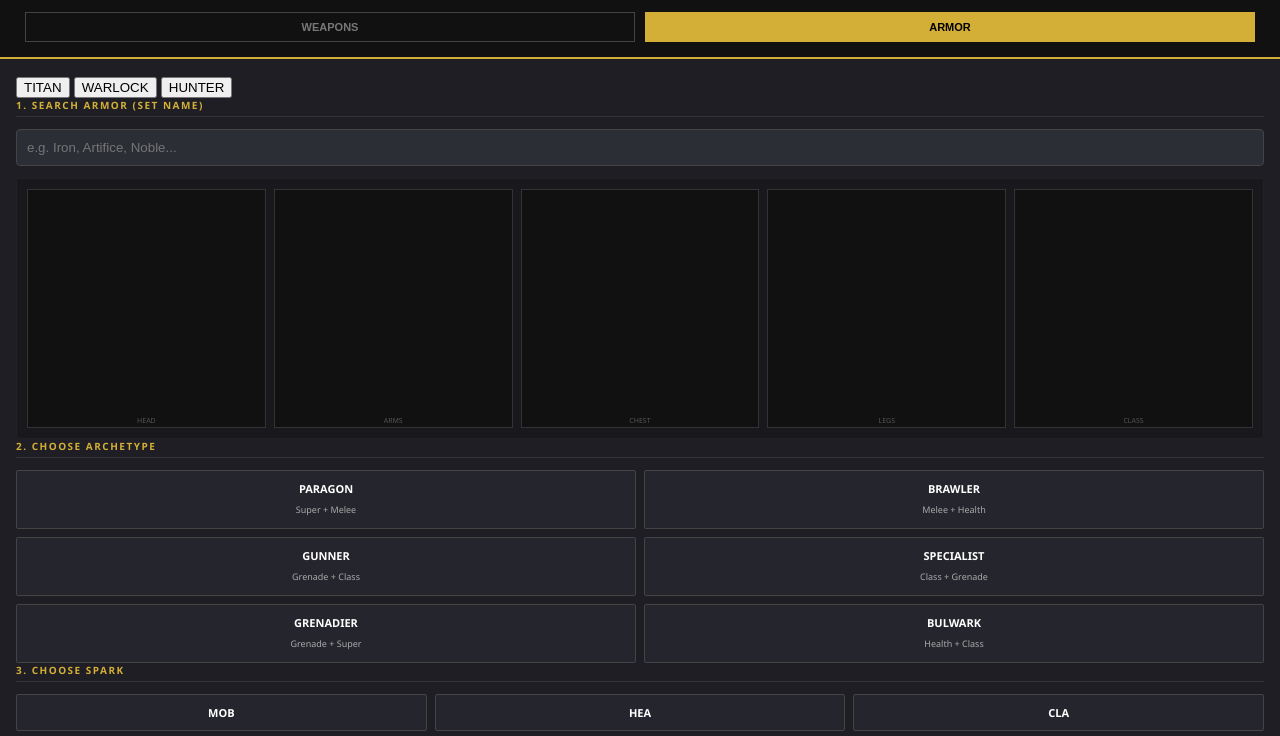
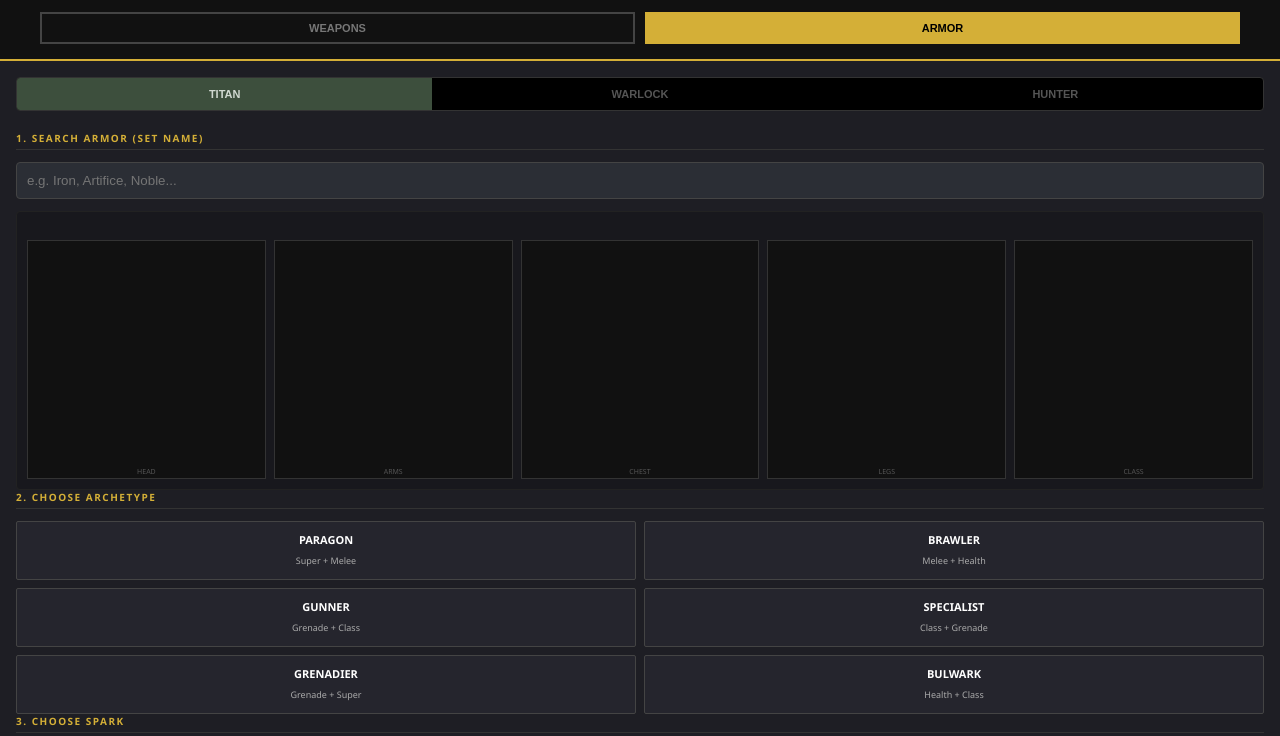
Before and after one commit to hedgemanNate/AhamkaraWishes, a browser extension: page sidepanel.html in a window 1280 px wide. Both pictures are taken after a click on the button "ARMOR". Shown: the part 56-792 px from the top of the page. Drawn offline with Linux system fonts and the light colour scheme.

Commit message:
armor lable showing

```diff
--- a/sidepanel.css
+++ b/sidepanel.css
@@ -32,18 +32,18 @@
 .logo-area h1 { margin: 0; font-size: 18px; letter-spacing: 2px; color: var(--accent-gold); text-align: center; }
 .subtitle { display: block; text-align: center; font-size: 10px; color: var(--text-sub); text-transform: uppercase; letter-spacing: 4px; }
 
-.tab-switcher { display: flex; margin-top: 15px; gap: 10px; padding: 0 10px; }
+.tab-switcher { display: flex; margin-top: 15px; gap: 10px; padding: 0 25px; }
 .tab-btn {
   flex: 1;
   background: transparent;
-  border: 1px solid #444;
+  border: 2px solid #444;
   color: #777;
   padding: 8px;
   cursor: pointer;
   font-weight: bold;
   text-transform: uppercase;
   font-size: 11px;
-  transition: 0.2s;
+  transition: 0.3s;
 }
 .tab-btn.active { background: var(--accent-gold); color: #000; border-color: var(--accent-gold); }
 
@@ -85,6 +85,23 @@
   padding: 10px;
   border-radius: 4px;
   border: 1px solid #222;
+}
+
+#armor-set-name {
+    width: 100%;           /* Takes up the full top row of the grid */
+    text-align: right;     /* Aligns text to the right */
+    color: #ffffff;        /* Bold white text */
+    font-weight: bold;
+    font-size: 10px;
+    margin-bottom: 2px;    /* Space between name and icons */
+    min-height: 8px;      /* Prevents layout jump when empty */
+    text-transform: uppercase;
+    letter-spacing: 1px;
+}
+
+/* Ensure the grid wraps so the name stays on top */
+.armor-grid {
+    flex-wrap: wrap;
 }
 
 .armor-box {
@@ -237,4 +254,86 @@
 }
 .card-header { display: flex; justify-content: space-between; align-items: center; border-bottom: 1px solid #444; padding-bottom: 8px; margin-bottom: 8px; }
 .card-icon { width: 24px; height: 24px; margin-right: 8px; border-radius: 2px; }
-.card-title { font-weight: bold; font-size: 15px; color: #fff
+.card-title { font-weight: bold; font-size: 15px; color: #fff; }
+.card-id { font-size: 10px; color: #555; font-family: monospace; }
+.roll-row { display: flex; justify-content: space-between; align-items: center; font-size: 13px; color: var(--text-sub); padding: 4px 0; border-bottom: 1px solid #333; }
+.badge { padding: 2px 6px; border-radius: 4px; font-size: 9px; font-weight: bold; margin-right: 8px; }
+.badge-pve { background: #172554; color: #93c5fd; border: 1px solid #1e40af; }
+.badge-pvp { background: #450a0a; color: #fca5a5; border: 1px solid #991b1b; }
+.btn-del { background: transparent; border: none; cursor: pointer; opacity: 0.6; }
+.secondary-btn { background: transparent; color: #666; font-size: 10px; border: none; cursor: pointer; }
+
+/* --- MUTED CLASS SELECTOR PILL --- */
+.class-selector {
+    display: flex;
+    background: #000;
+    border: 1px solid #333;
+    border-radius: 4px;
+    overflow: hidden;
+    margin-bottom: 20px;
+    cursor: pointer;
+}
+
+.class-btn {
+    flex: 1;
+    padding: 10px;
+    text-align: center;
+    font-size: 11px;
+    font-weight: bold;
+    color: #555; /* Unselected text */
+    text-transform: uppercase;
+    background: transparent;
+    border: none;
+    cursor: pointer;
+    transition: all 0.2s ease;
+}
+
+/* --- MUTED CLASS SELECTOR PILL --- */
+.class-selector {
+    display: flex;
+    background: #000;
+    border: 1px solid #333;
+    border-radius: 4px;
+    overflow: hidden;
+    margin-bottom: 20px;
+    cursor: pointer;
+}
+
+.class-btn {
+    flex: 1;
+    padding: 10px;
+    text-align: center;
+    font-size: 11px;
+    font-weight: bold;
+    color: #555; /* Unselected text */
+    text-transform: uppercase;
+    background: transparent;
+    border: none;
+    cursor: pointer;
+    transition: all 0.2s ease;
+}
+
+/* Specific Muted Active States */
+
+/* TITAN - Muted Forest/Sage Green */
+.class-btn[data-class="0"].active {
+    background: #3d4f3d;
+    color: #d1d9d1;
+}
+
+/* HUNTER - Muted Brick/Dusty Red */
+.class-btn[data-class="1"].active {
+    background: #5c3b3b;
+    color: #f1e1e1;
+}
+
+/* WARLOCK - Muted Ochre/Gold Yellow */
+.class-btn[data-class="2"].active {
+    background: #5c533b;
+    color: #f1ede1;
+}
+
+.class-btn:hover:not(.active) {
+    color: #888;
+    background: rgba(255, 255, 255, 0.05);
+}
--- a/sidepanel.html
+++ b/sidepanel.html
@@ -40,6 +40,8 @@
         <input type="text" class="search-input" id="armor-query" placeholder="e.g. Iron, Artifice, Noble...">
 
         <div class="armor-grid" id="armor-grid">
+          <div id="armor-set-name"></div>
+
           <div class="armor-box" data-slot="Head"><span class="slot-label">HEAD</span></div>
           <div class="armor-box" data-slot="Arms"><span class="slot-label">ARMS</span></div>
           <div class="armor-box" data-slot="Chest"><span class="slot-label">CHEST</span></div>
--- a/ui-creator.js
+++ b/ui-creator.js
@@ -126,8 +126,18 @@
  */
 function refreshArmorDisplay(buckets) {
     const slots = ['Head', 'Arms', 'Chest', 'Legs', 'Class'];
+    const nameplate = document.getElementById('armor-set-name');
+
+    // Update the Set Name using the first available item found
+    const firstItem = Object.values(buckets).find(item => item !== undefined);
+    if (nameplate) {
+        nameplate.textContent = firstItem ? firstItem.name : "";
+    }
+
     slots.forEach(slot => {
         const box = document.querySelector(`.armor-box[data-slot="${slot}"]`);
+        if (!box) return;
+
         box.classList.remove('loading', 'selected');
         box.innerHTML = `<span class="slot-label">${slot.toUpperCase()}</span>`;
 
```
